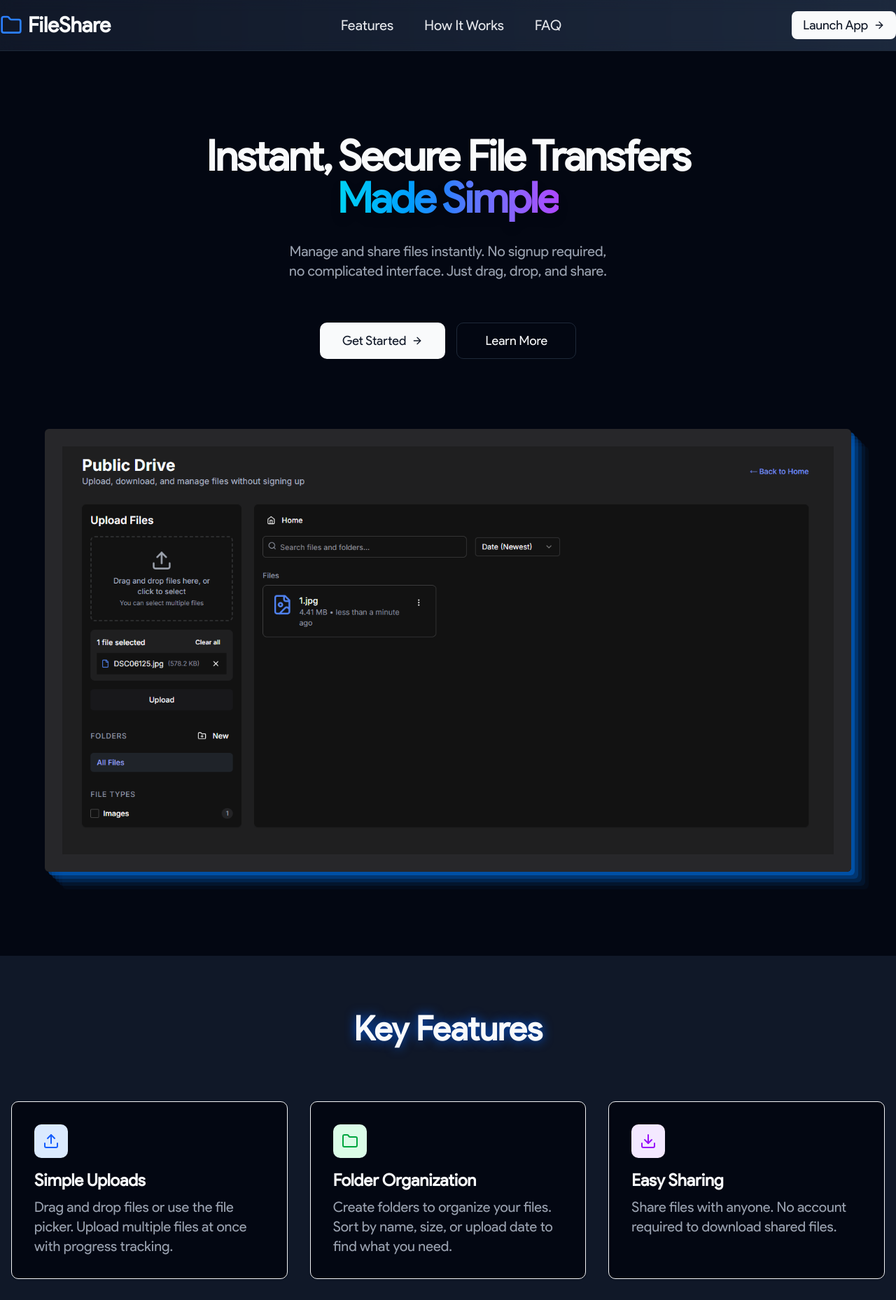
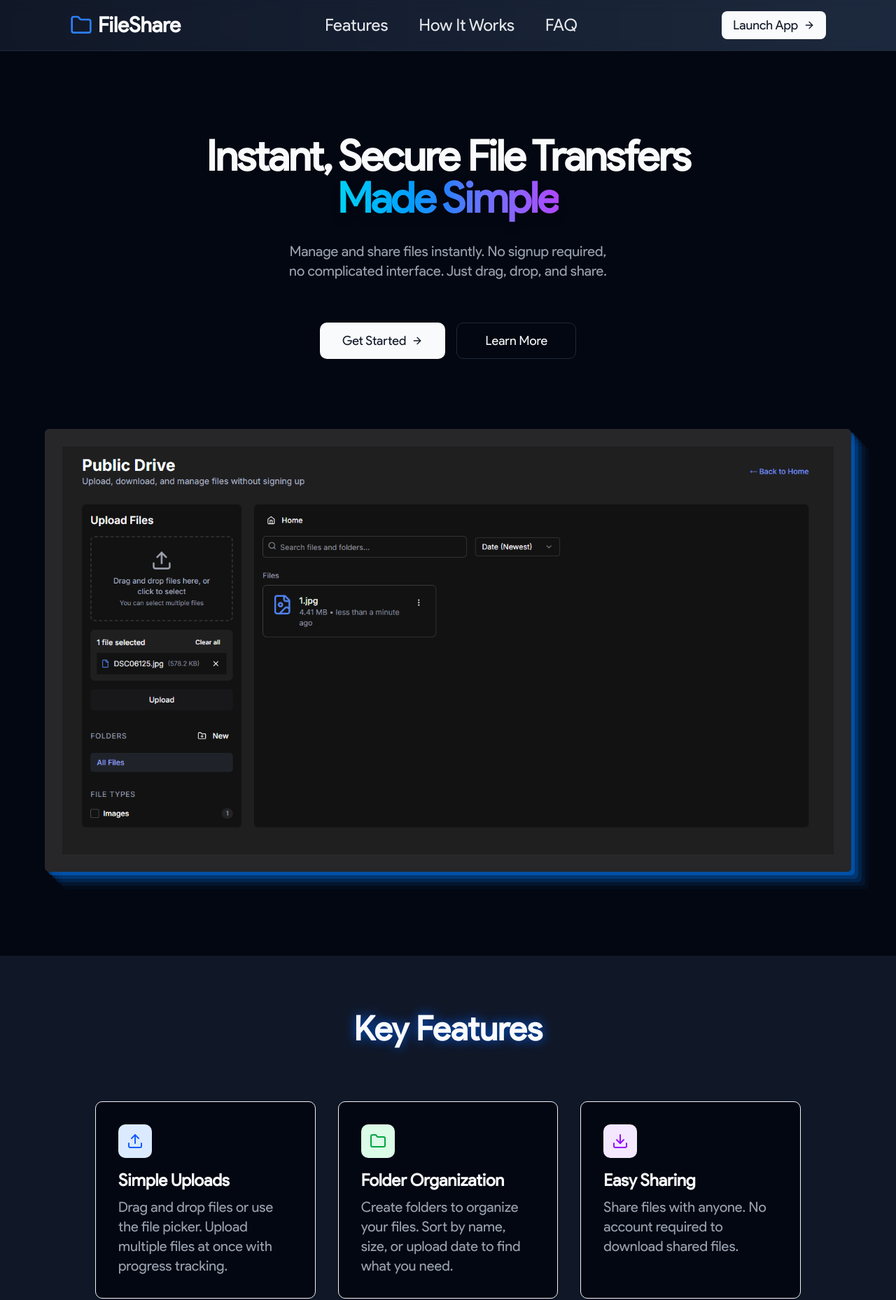
Before and after one commit to shubhanshu-02/FileShare, a Next.js app: page /landing in a window 1280 px wide. Shown: the top 1858 px of the page at 70% size. Built offline with nearby package versions, Linux system fonts and the light colour scheme.

Commit message:
Grave error of padding and redirection

```diff
--- a/app/landing/page.tsx
+++ b/app/landing/page.tsx
@@ -6,20 +6,20 @@ import Image from "next/image";
 export default function LandingPage(){
     return (
       <div className="bg-gradient-to-r from-gray-900 to-slate-800">
-      <header className="border-b backdrop-blur-sm sticky top-0 z-10">
+      <header className="border-b backdrop-blur-sm sticky top-0 z-10 px-25">
         <div className="container mx-auto py-4 flex items-center justify-between">
           <Link href="/landing" className="flex items-center gap-2">
             <Folder className="h-8 w-8 text-blue-500" />
-            <span className="font-bold text-3xl">FileShare</span>
+            <span className="font-extrabold text-3xl">FileShare</span>
           </Link>
           <nav className="hidden md:flex items-center gap-11">
-            <Link href="#features" className="text-gray-200 text-xl hover:text-blue-500">
+            <Link href="#features" className="text-gray-200 text-2xl hover:text-blue-500">
               Features
             </Link>
-            <Link href="#how-it-works" className="text-gray-200 text-xl hover:text-blue-500">
+            <Link href="#how-it-works" className="text-gray-200 text-2xl hover:text-blue-500">
               How It Works
             </Link>
-            <Link href="#faq" className="text-gray-200 text-xl hover:text-blue-500">
+            <Link href="#faq" className="text-gray-200 text-2xl hover:text-blue-500">
               FAQ
             </Link>
           </nav>
@@ -47,7 +47,7 @@ export default function LandingPage(){
             Manage and share files instantly. No signup required, <br /> no complicated interface. Just drag, drop, and share.
           </p>
           <div className="flex flex-col sm:flex-row gap-4 justify-center p-5">
-            <Link href="/drive">
+            <Link href="/">
               <Button size="xl" className="px-8">
                 <div className="text-lg">
                     Get Started
@@ -78,7 +78,7 @@ export default function LandingPage(){
 
 
       {/* Features Section */}
-      <section id="features" className="py-20 bg-gray-900">
+      <section id="features" className="py-20 bg-gray-900 px-30">
         <div className="container mx-auto px-4">
           <h2 className="text-5xl font-bold text-center mb-20 [text-shadow:0_0_15px_rgba(0,100,_255,_0.8)]">Key Features</h2>
 
@@ -221,7 +221,7 @@ export default function LandingPage(){
           <p className="text-2xl mb-10 max-w-4xl mx-auto">
             Experience hassle-free file sharing in seconds. No signup, no commitment.
           </p>
-          <Link href="/drive">
+          <Link href="/">
             <Button size="xl" variant="default" className="px-8">
             <div className="text-2xl">
                     FileShare
```
